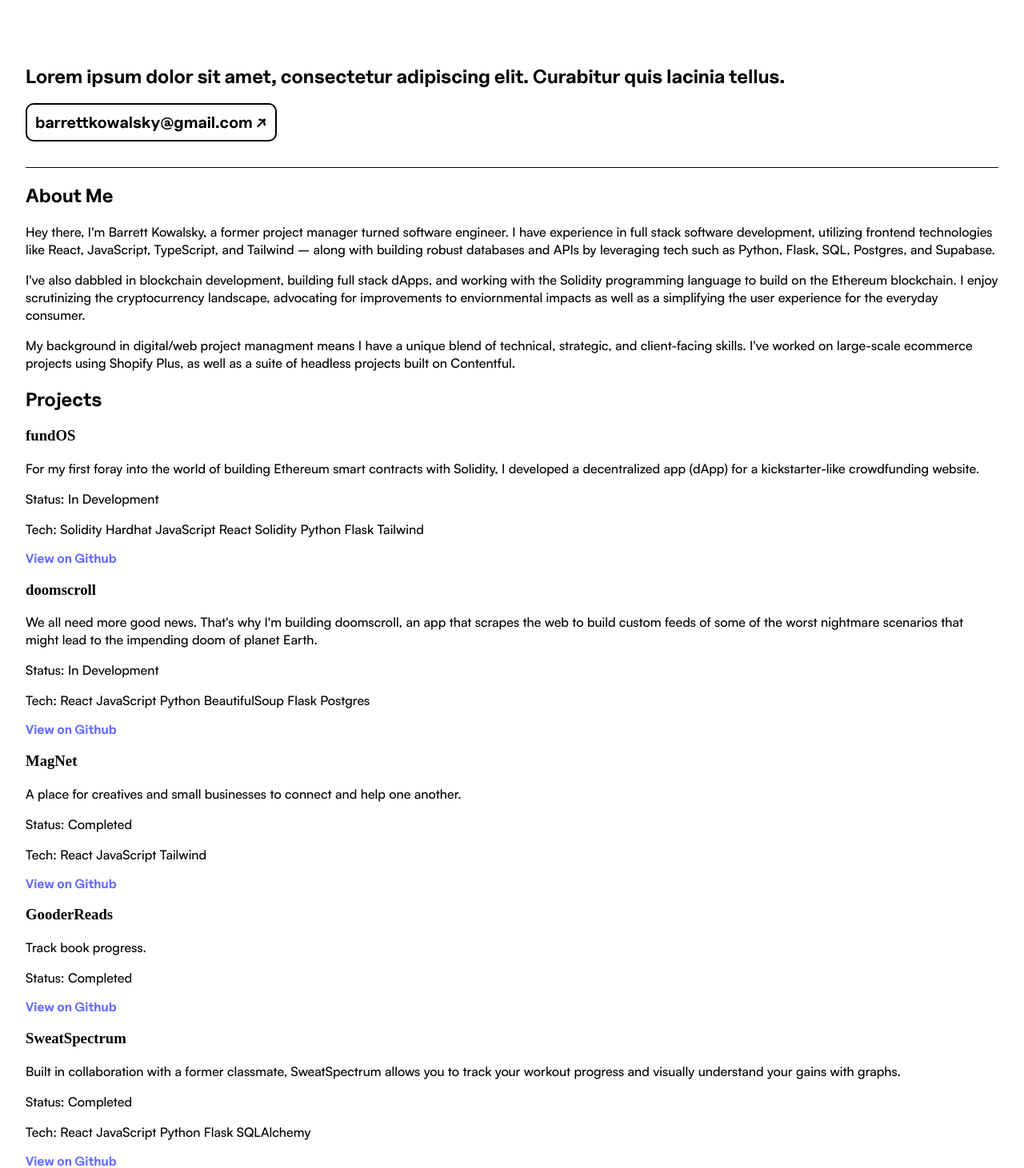
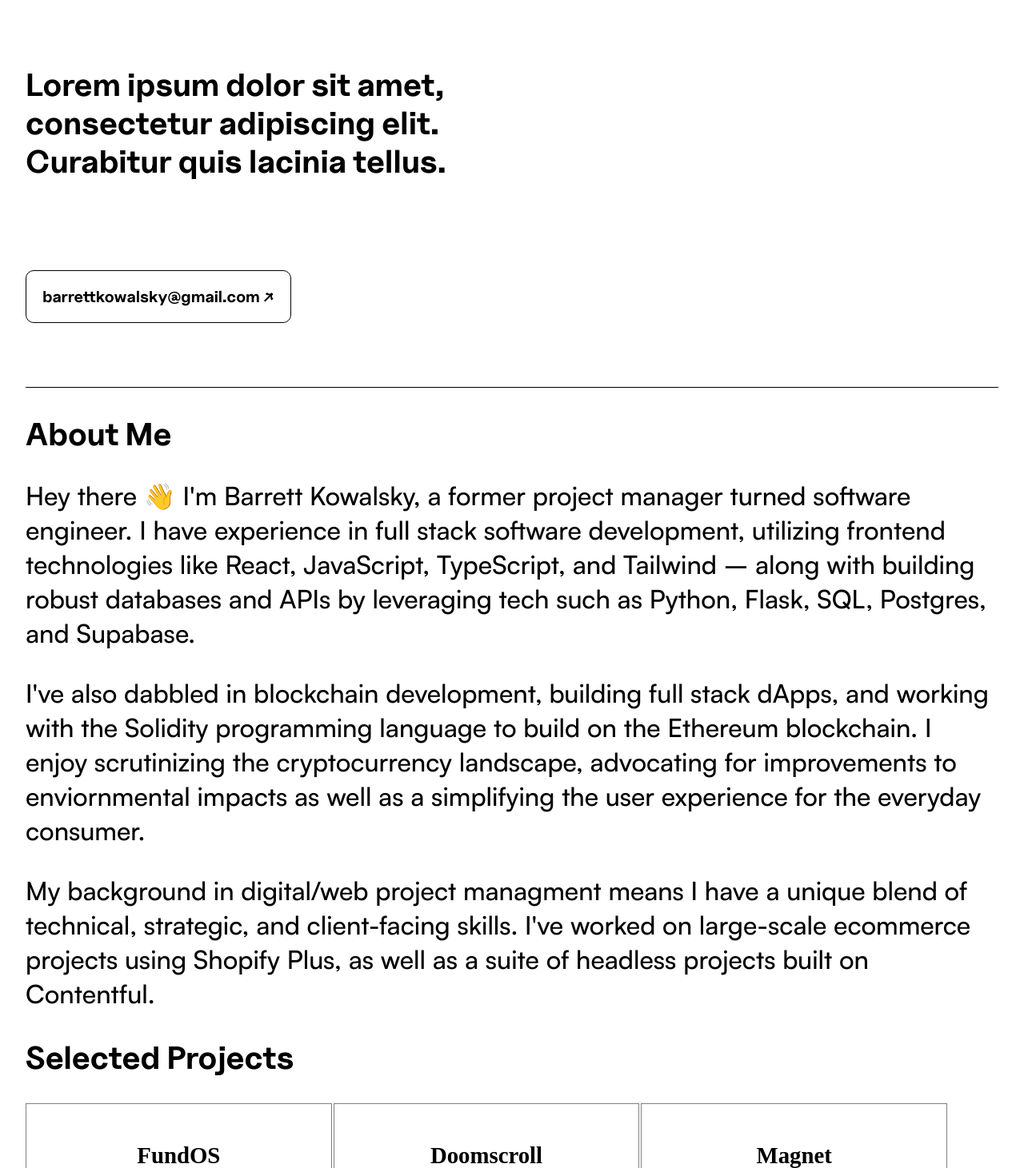
Before and after one commit to barrettk8090/portfolio-v2, a React (Vite) app: page / in a window 1280 px wide. Shown: the part 429-1890 px from the top of the page at 80% size. Built offline with nearby package versions, Linux system fonts and the light colour scheme.

Commit message:
preparing project grid

```diff
--- a/src/App.css
+++ b/src/App.css
@@ -4,6 +4,10 @@
   max-width: 1920px;
   margin: 0 auto;
   padding: 2rem;
+}
+
+* {
+  box-sizing: border-box;
 }
 
 @font-face {
@@ -22,8 +26,13 @@
   src: url(./assets/Satoshi-Regular.ttf);
 }
 
+h3 {
+  font-size: 1.8rem;;
+}
+
 p {
   font-family: SatoshiMedium;
+  font-size: 2rem;
 }
 
 li {
@@ -51,8 +60,12 @@ li {
 /* Hero */
 
 .hero-container{
-  height: 60vh;
+  width: 100%;
   border-bottom: 1px solid black;
+}
+
+.hero-container h2{
+  width: 50%;
 }
 
 .hero-btn{
@@ -60,9 +73,11 @@ li {
   font-family: UncutSans;
   font-weight: 200;
   border-radius: 10px;
-  padding: 10px;
-  border: 2px solid black;
+  padding: 20px;
+  border: 1.5px solid black;
   font-size: 20px;
+  margin-top: 80px;
+  margin-bottom: 80px;
 }
 
 
@@ -77,6 +92,30 @@ li {
 
 /* Projects */
 
+.project-grid{
+  display: grid;
+  grid-template-columns: repeat(3, 1fr);
+  grid-template-rows: repeat(2, 1fr);
+  row-gap: 2px;
+  column-gap: 2px;
+  height:90vh;
+  width: 90vw;
+
+}
+
+.project-grid-item{
+  border: 1px solid gray;
+  padding:20px;
+  margin:0;
+}
+.project-grid-item h3{
+  text-align: center;
+}
+.project-grid-item p {
+  font-size: 1.4rem;
+}
+
+
 /* TechStack */
 .tech-img{
   min-width: 50px;
--- a/src/components/About.tsx
+++ b/src/components/About.tsx
@@ -4,7 +4,7 @@ export default function About() {
       <div className="about-container">
         <h2>About Me</h2>
         <p>
-          Hey there, I'm Barrett Kowalsky, a former project manager turned
+          Hey there 👋 I'm Barrett Kowalsky, a former project manager turned
           software engineer. I have experience in full stack software
           development, utilizing frontend technologies like React, JavaScript,
           TypeScript, and Tailwind – along with building robust databases and
--- a/src/components/Projects.tsx
+++ b/src/components/Projects.tsx
@@ -2,13 +2,14 @@ export default function Projects() {
   return (
     <>
       <div className="project-container">
-        <h2>Projects</h2>
-        <div className="project-card">
-          <h3>fundOS</h3>
+        <h2>Selected Projects</h2>
+        <div className="project-grid">
+          <div className="project-grid-item">
+            <h3>FundOS</h3>
             <p>
               For my first foray into the world of building Ethereum smart
-            contracts with Solidity, I developed a decentralized app (dApp) for
-            a kickstarter-like crowdfunding website.
+              contracts with Solidity, I developed a decentralized app (dApp)
+              for a kickstarter-like crowdfunding website.
             </p>
             <p>
               Status: <span className="status-tag"> In Development </span>
@@ -27,14 +28,13 @@ export default function Projects() {
               View on Github
             </a>
           </div>
-
-        <div className="project-card">
-          <h3>doomscroll</h3>
+          <div className="project-grid-item">
+            <h3>Doomscroll</h3>
             <p>
               We all need more good news. That's why I'm building doomscroll, an
-            app that scrapes the web to build custom feeds of some of the worst
-            nightmare scenarios that might lead to the impending doom of planet
-            Earth.
+              app that scrapes the web to build custom feeds of some of the
+              worst nightmare scenarios that might lead to the impending doom of
+              planet Earth.
             </p>
             <p>
               Status: <span className="status-tag"> In Development </span>
@@ -47,13 +47,15 @@ export default function Projects() {
               <span className="tech-tag">Flask</span>{" "}
               <span className="tech-tag">Postgres</span>{" "}
             </p>
-          <a href="https://github.com/barrettk8090/doomscroll" target="_blank">
+            <a
+              href="https://github.com/barrettk8090/doomscroll"
+              target="_blank"
+            >
               View on Github
             </a>
           </div>
-
-        <div className="project-card">
-          <h3>MagNet</h3>
+          <div className="project-grid-item">
+            <h3>Magnet</h3>
             <p>
               A place for creatives and small businesses to connect and help one
               another.
@@ -71,7 +73,7 @@ export default function Projects() {
             </a>
           </div>
 
-        <div className="project-card">
+          <div className="project-grid-item">
             <h3>GooderReads</h3>
             <p>Track book progress.</p>
             <p>
@@ -84,13 +86,13 @@ export default function Projects() {
               View on Github
             </a>
           </div>
-
-        <div className="project-card">
+          <div className="project-grid-item">
+            {" "}
             <h3>SweatSpectrum</h3>
             <p>
-            Built in collaboration with a former classmate, SweatSpectrum allows
-            you to track your workout progress and visually understand your
-            gains with graphs.
+              Built in collaboration with a former classmate, SweatSpectrum
+              allows you to track your workout progress and visually understand
+              your gains with graphs.
             </p>
             <p>
               Status: <span className="status-tag"> Completed </span>
@@ -109,6 +111,10 @@ export default function Projects() {
               View on Github
             </a>
           </div>
+          <div className="project-grid-item">
+            <h3> View more work on Github</h3>
+          </div>
+        </div>
       </div>
     </>
   );
--- a/src/index.css
+++ b/src/index.css
@@ -37,6 +37,7 @@ h1 {
 
 h2{
   font-family: UncutSans;
+  font-size: 2.5em;
 }
 
 h3, h4{
```
Lines whose indentation alone changed are shown as unchanged.
